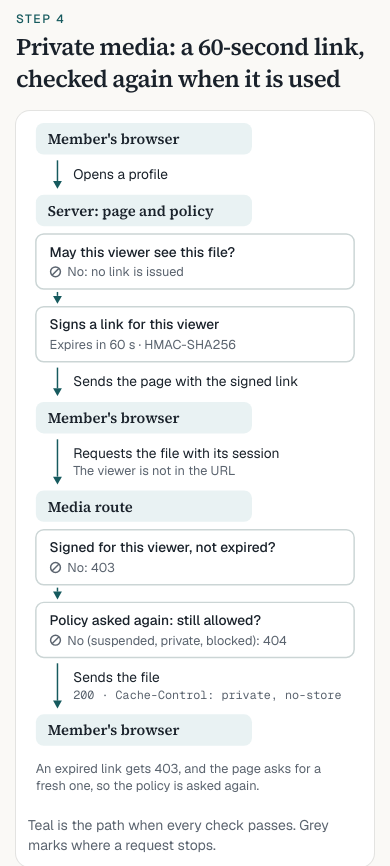
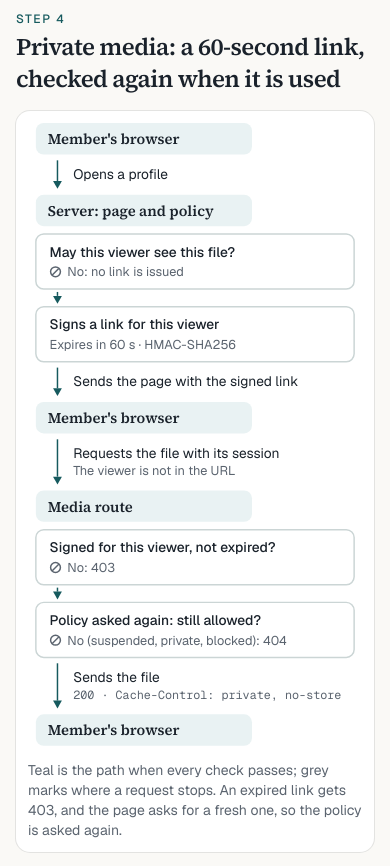
Before and after one commit to BereketAbera/verified-community-gate, a Next.js app: page /how-it-works in a window 390 px wide. Shown: the part 8620-9486 px from the top of the page. Built offline with nearby package versions, Linux system fonts and the light colour scheme; no server answers.

Commit message:
Join the diagram's footnote to its caption on the page
On the page the expired-link note now sits in the figure caption, aligned with it, instead of a second grey line inside the drawing. The README image keeps the note inside.

```diff
--- a/components/signed-link-diagram.tsx
+++ b/components/signed-link-diagram.tsx
@@ -9,7 +9,7 @@ export function SignedLinkDiagram() {
   return (
     <figure className="flex flex-col gap-3 rounded-xl bg-card p-3 ring-1 ring-foreground/10 sm:p-5" data-testid="signed-link-diagram">
       <div role="img" aria-label={SUMMARY}>
-        <svg viewBox="0 0 880 576" className="hidden h-auto w-full lg:block" aria-hidden="true" focusable="false">
+        <svg viewBox="0 0 880 536" className="hidden h-auto w-full lg:block" aria-hidden="true" focusable="false">
           <line x1={135} y1={40} x2={135} y2={532} stroke="#c3cccb" strokeWidth={1.5} strokeDasharray="3 5" />
           <rect x={15} y={0} width={240} height={40} rx={8} fill="#e9f2f3" />
           <text className="font-heading" x={135} y={26} fontSize={16} fill="#1a222b" fontWeight={600} textAnchor="middle">{"Member's browser"}</text>
@@ -57,9 +57,8 @@ export function SignedLinkDiagram() {
           <text className="font-mono" x={430} y={508} fontSize={12} fill="#5b646f" textAnchor="middle">{"200 · Cache-Control: private, no-store"}</text>
           <line x1={725} y1={520} x2={145} y2={520} stroke="#165a5e" strokeWidth={1.5} />
           <path d="M137 520L145 515.5L145 524.5Z" fill="#165a5e" />
-          <text className="font-sans" x={15} y={562} fontSize={13} fill="#5b646f">{"An expired link gets 403, and the page asks for a fresh one, so the policy is asked again."}</text>
         </svg>
-        <svg viewBox="0 0 340 692" className="mx-auto block h-auto w-full max-w-[400px] lg:hidden" aria-hidden="true" focusable="false">
+        <svg viewBox="0 0 340 636" className="mx-auto block h-auto w-full max-w-[400px] lg:hidden" aria-hidden="true" focusable="false">
           <rect x={8} y={0} width={220} height={32} rx={8} fill="#e9f2f3" />
           <text className="font-heading" x={20} y={21.5} fontSize={15} fill="#1a222b" fontWeight={600}>{"Member's browser"}</text>
           <line x1={30} y1={38} x2={30} y2={59} stroke="#165a5e" strokeWidth={1.5} />
@@ -106,11 +105,9 @@ export function SignedLinkDiagram() {
           <text className="font-mono" x={46} y={586} fontSize={12} fill="#5b646f">{"200 · Cache-Control: private, no-store"}</text>
           <rect x={8} y={602} width={220} height={32} rx={8} fill="#e9f2f3" />
           <text className="font-heading" x={20} y={623.5} fontSize={15} fill="#1a222b" fontWeight={600}>{"Member's browser"}</text>
-          <text className="font-sans" x={8} y={662} fontSize={13} fill="#5b646f">{"An expired link gets 403, and the page asks for a"}</text>
-          <text className="font-sans" x={8} y={679} fontSize={13} fill="#5b646f">{"fresh one, so the policy is asked again."}</text>
         </svg>
       </div>
-      <figcaption className="text-sm text-muted-foreground">Teal is the path when every check passes. Grey marks where a request stops.</figcaption>
+      <figcaption className="text-sm text-muted-foreground">Teal is the path when every check passes; grey marks where a request stops. An expired link gets 403, and the page asks for a fresh one, so the policy is asked again.</figcaption>
     </figure>
   );
 }
```
Also changed, not shown: 1 other file (tests, documents, lock files or other folders).
